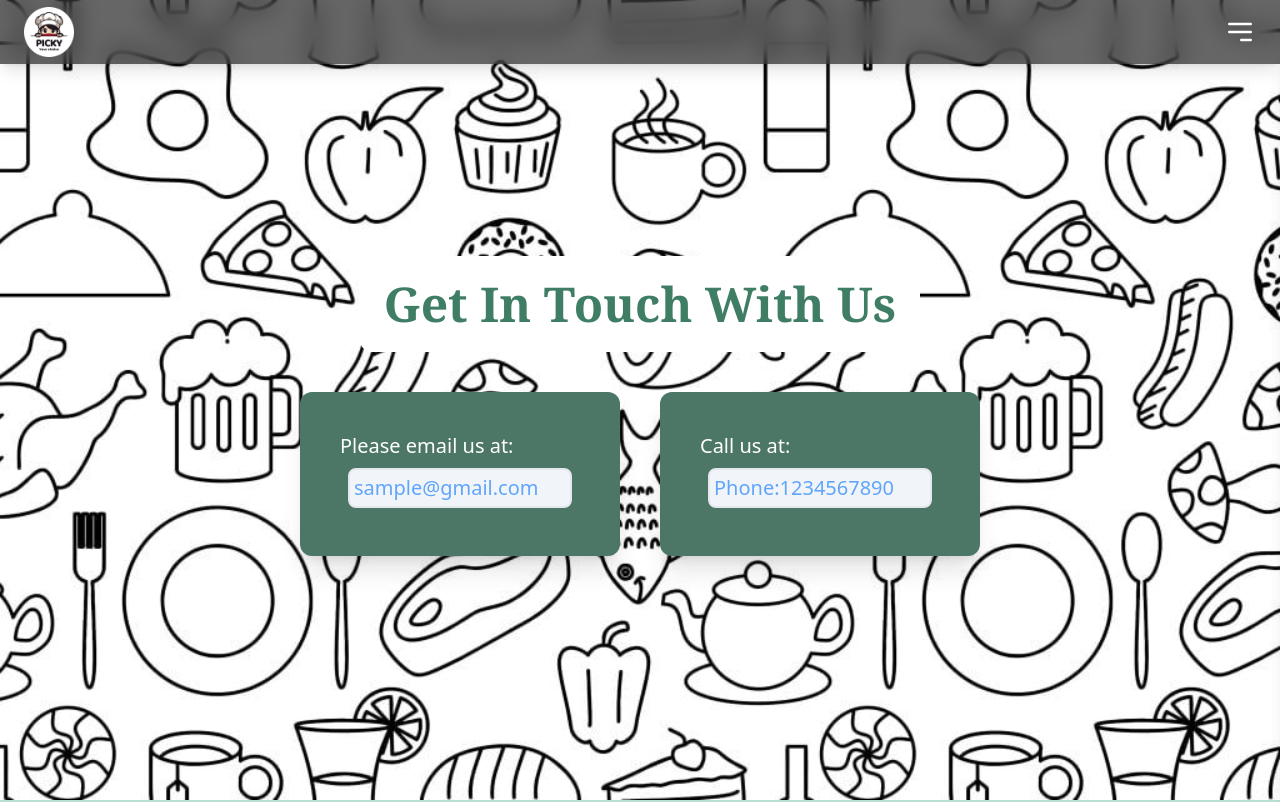
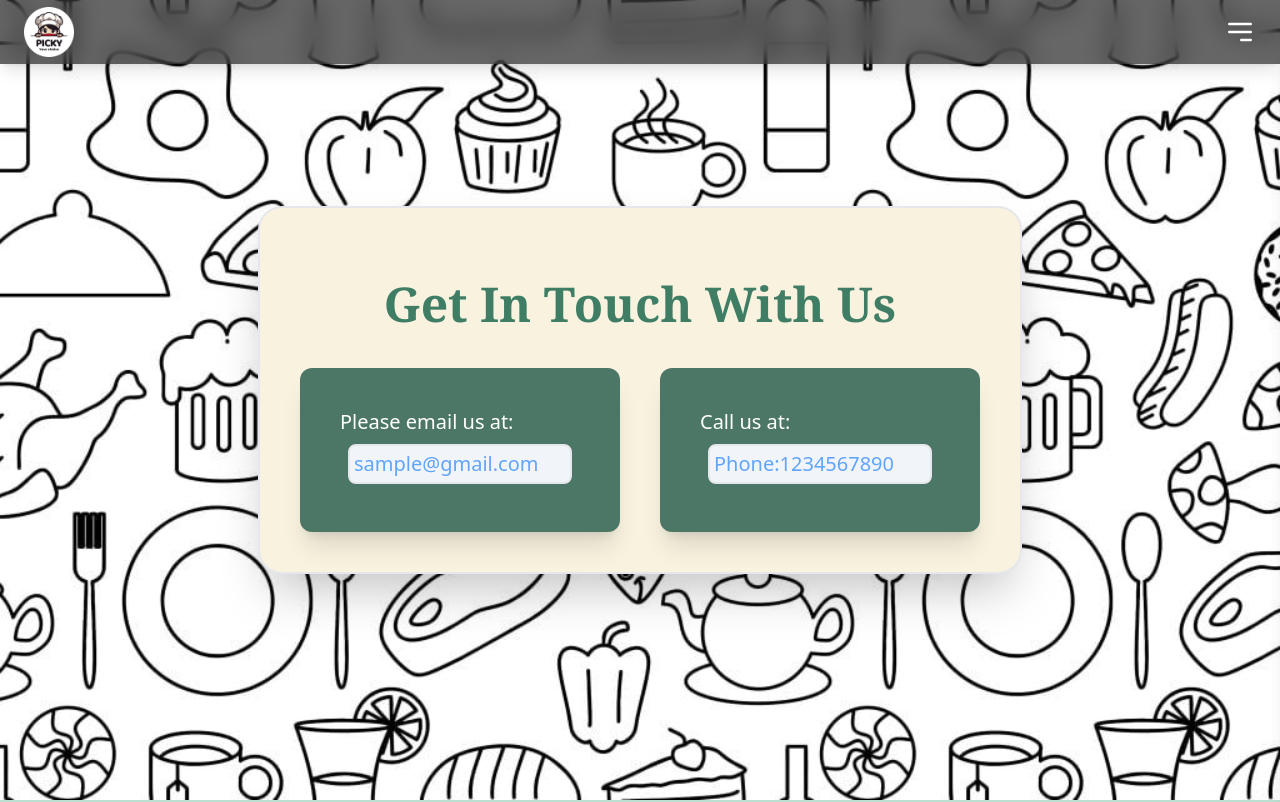
Before and after one commit to pradeep-145/Recipe-Finder, a React (Vite) app in the folder FrontEnd/: page /contact in a window 1280 px wide. Shown: the top 802 px of the page. Built offline with nearby package versions, Linux system fonts and the light colour scheme.

Commit message:
Refactor Contact page styles

```diff
--- a/FrontEnd/src/Pages/Contact.jsx
+++ b/FrontEnd/src/Pages/Contact.jsx
@@ -3,8 +3,9 @@ import React from 'react'
 const Contact = () => {
   return (
     <div className='flex flex-col justify-center items-center w-screen mb-5'>
+      <div className='bg-[#f8f2df] p-10 rounded-3xl border-2 shadow-2xl'>
       <div className='flex flex-col mt-8'>
-        <h1 className="text-5xl font-bold text-[#3f7e65] font-serif bg-white p-6 rounded-xl">Get In Touch With Us</h1>
+        <h1 className="text-5xl font-bold text-[#3f7e65] font-serif text-center rounded-xl">Get In Touch With Us</h1>
       </div>
 
         <div className="flex max-md:flex-col justify-around gap-10 mt-5 text-xl">
@@ -18,6 +19,7 @@ const Contact = () => {
           </div>
         </div>
     </div>
+    </div>
   )
 }
 
```
